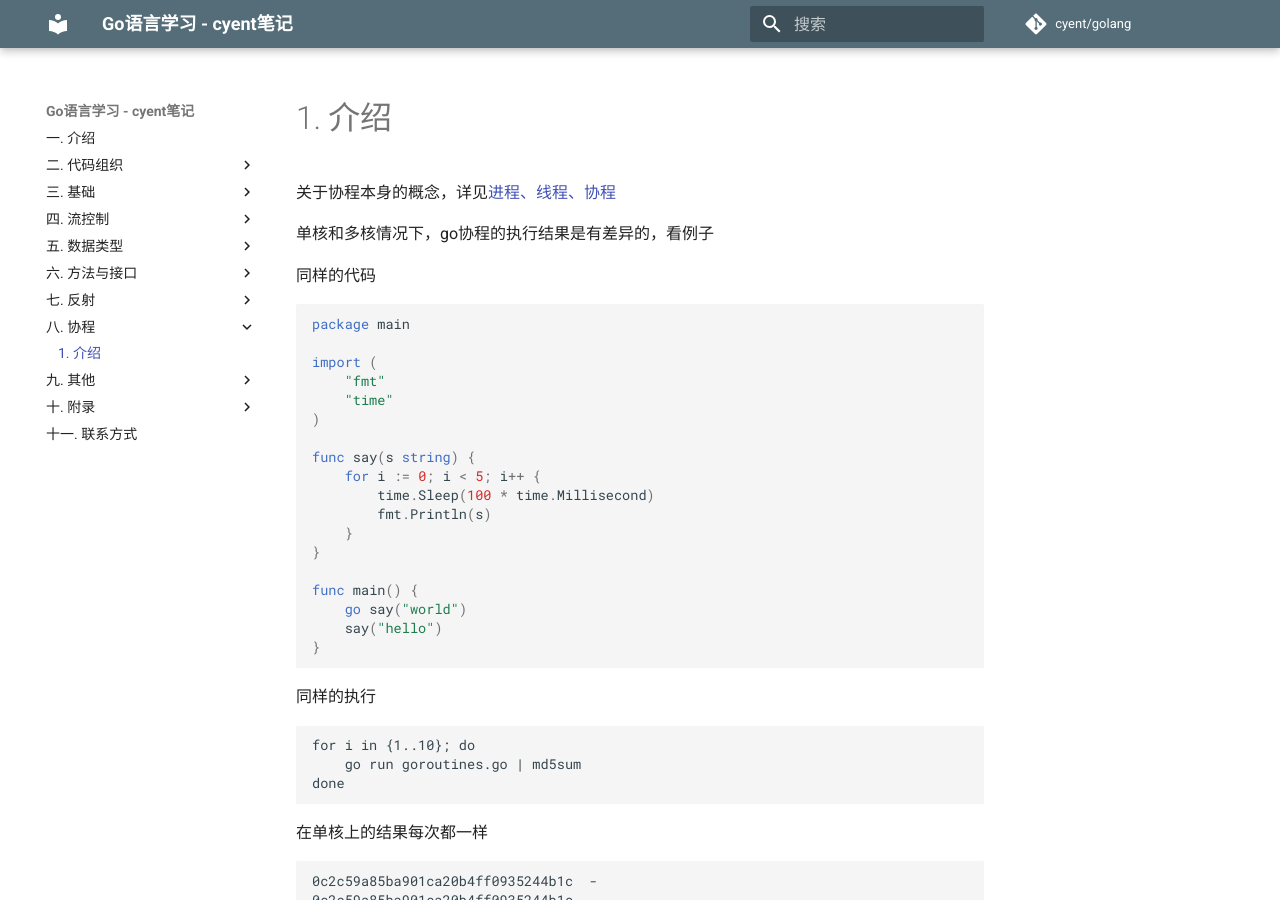
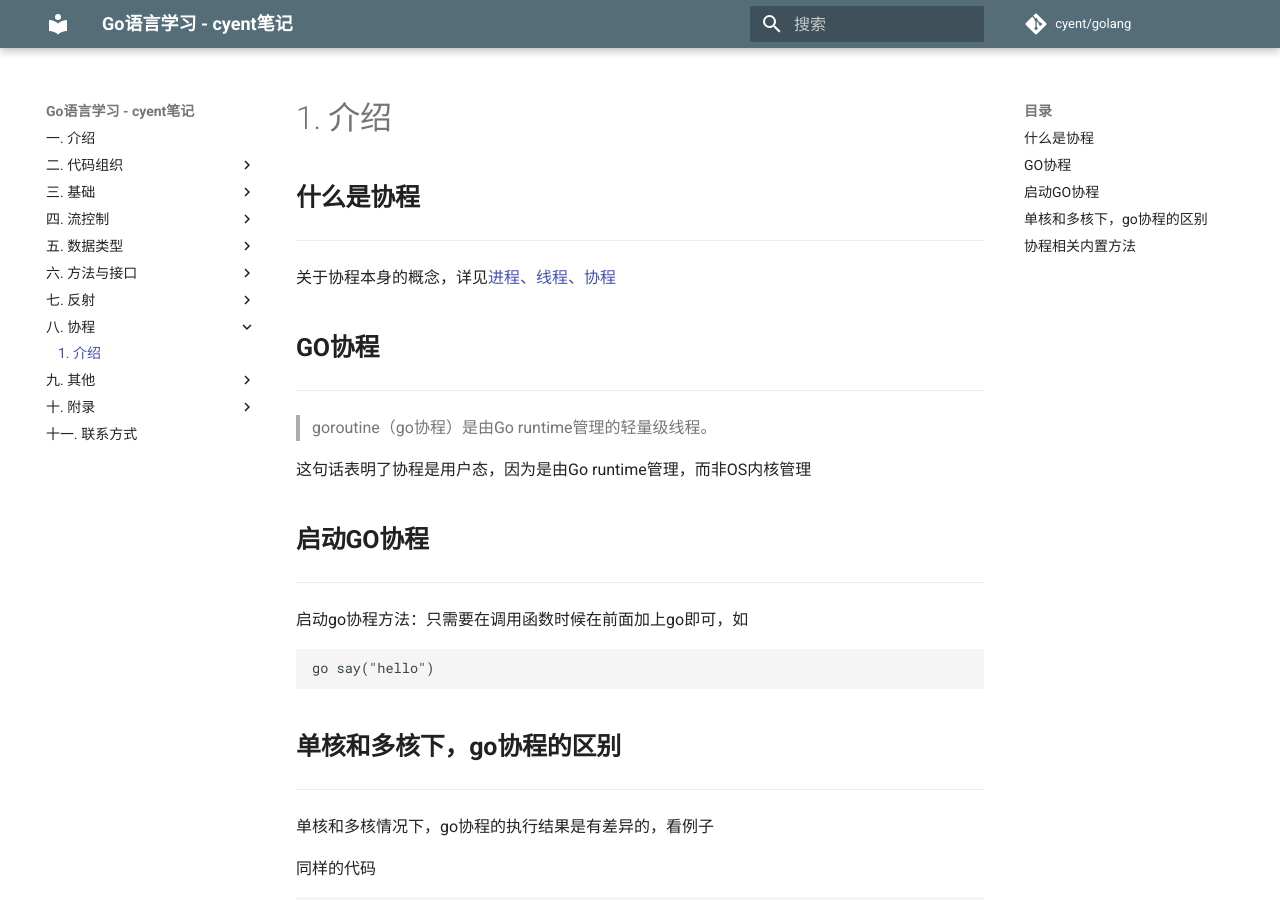
Before and after one commit to yxhsea/golang, an MkDocs documentation site: the page built from docs/goroutine/main.md, in a window 1280 px wide and 900 px high. Built offline with MkDocs 1.6.1 and Material for MkDocs 9.7.7, drawn with Linux system fonts in a browser that asks for light colours; comment, search, counter and statistics services are not loaded; old or Windows-style settings are respelled for this version of MkDocs.

Commit message:
2018-04-08

````diff
--- a/docs/goroutine/main.md
+++ b/docs/goroutine/main.md
@@ -1,4 +1,30 @@
+## **什么是协程**
+
+---
+
 关于协程本身的概念，详见[进程、线程、协程](/other/concurrent/#_5)
+
+## **GO协程**
+
+---
+
+> goroutine（go协程）是由Go runtime管理的轻量级线程。
+
+这句话表明了协程是用户态，因为是由Go runtime管理，而非OS内核管理
+
+## **启动GO协程**
+
+---
+
+启动go协程方法：只需要在调用函数时候在前面加上go即可，如
+
+```text
+go say("hello")
+```
+
+## **单核和多核下，go协程的区别**
+
+---
 
 单核和多核情况下，go协程的执行结果是有差异的，看例子
 
@@ -75,3 +101,9 @@ a5be9ea34f6d9aabf1bdb3ce106dc95d  -
 0c2c59a85ba901ca20b4ff0935244b1c  -
 851344244bbb9b7e636252215dd88b1b  -
 ```
+
+## **协程相关内置方法**
+
+---
+
+详见[runtime章节](http://127.0.0.1:8000/other/runtime/#_3)
--- /dev/null
+++ b/docs/other/runtime.md
@@ -0,0 +1,79 @@
+## **查看CPU数量**
+
+---
+
+```text
+runtime.NumCPU()
+```
+
+## **查看GOROOT**
+
+---
+
+```text
+runtime.GOROOT()
+```
+
+## **查看操作系统**
+
+---
+
+```text
+runtime.GOOS
+```
+
+输出有`linux`或`darwin`之类
+
+## **设置最大进程数**
+
+---
+
+runtime.GOMAXPROCS(1) 设置为0时，等于没有做任何设置，即默认的本机cpu数量。当设置数量超过本机cpu时，则也为默认（即本机cpu数量）。因此可设置值的范围是1到本机cpu数量。这里的cpu数量都是指逻辑cpu，即核数，而非物理cpu数量
+
+设置runtime.GOMAXPROCS()时候，go会stopTheWorld("GOMAXPROCS")，然后再startTheWorld()
+
+## **查看有多少个协程**
+
+---
+
+```text
+runtime.NumGoroutine()
+```
+
+例子
+
+```go
+package main
+
+import (
+    "fmt"
+    "runtime"
+    "time"
+)
+
+func bar() {
+    fmt.Println("bar:", runtime.NumGoroutine())
+}
+
+func foo() {
+    fmt.Println("foo:", runtime.NumGoroutine())
+    go bar()
+    time.Sleep(100 * time.Millisecond)
+}
+
+func main() {
+    fmt.Println("main:", runtime.NumGoroutine())
+    go foo()
+    time.Sleep(100 * time.Millisecond)
+}
+```
+
+输出
+
+```text
+main: 1
+foo: 2
+bar: 3
+```
+
+可以看到：不开启协程时候默认就有一个协程
--- a/mkdocs.yml
+++ b/mkdocs.yml
@@ -175,6 +175,7 @@ pages:
             - 14.1. CPU占用率比较: other/ptr_cpu.md
             - 14.2. 屏幕输出比较: other/ptr_stdout.md
         - 15. C语言的fork: other/fork.md
+        - 16. 查看系统环境runtime: other/runtime.md
     - 十. 附录:
         - 1. 文档: appendix/doc.md
         - 2. 编码规范: appendix/code.md
````
